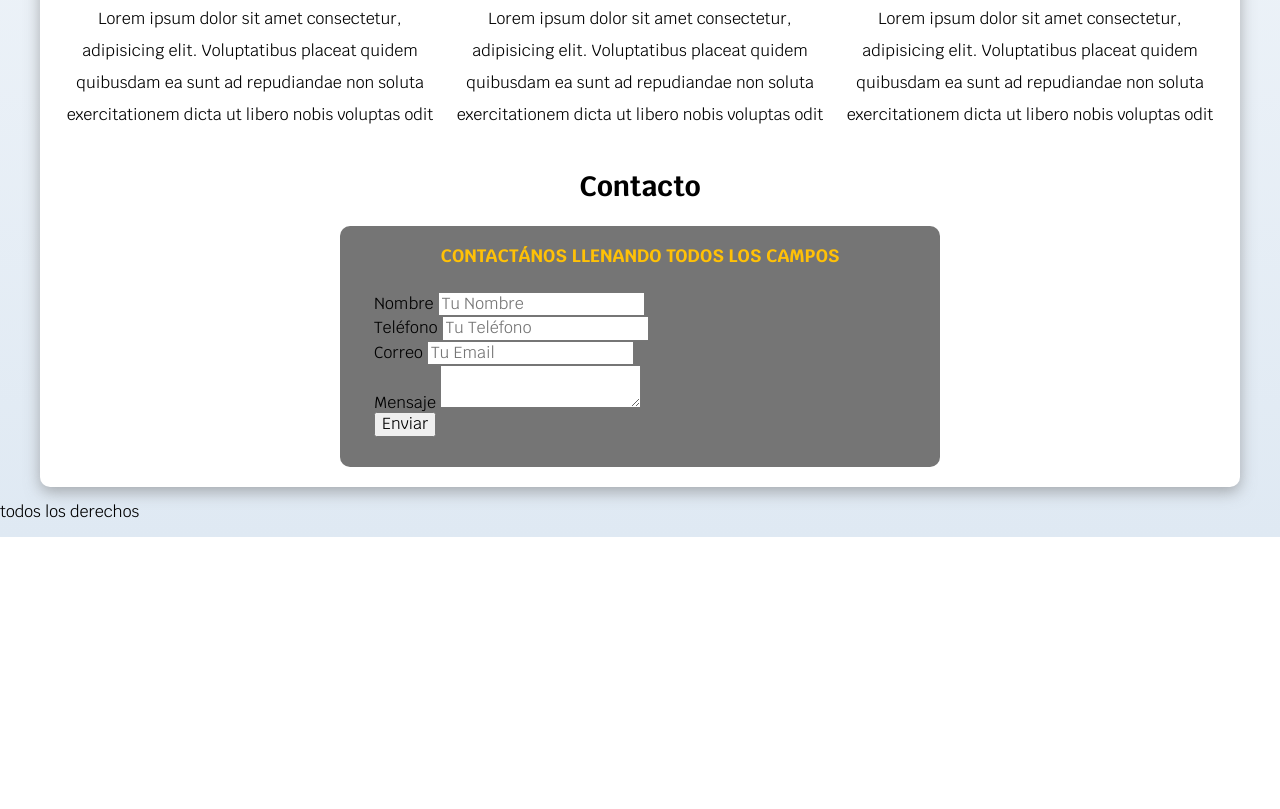
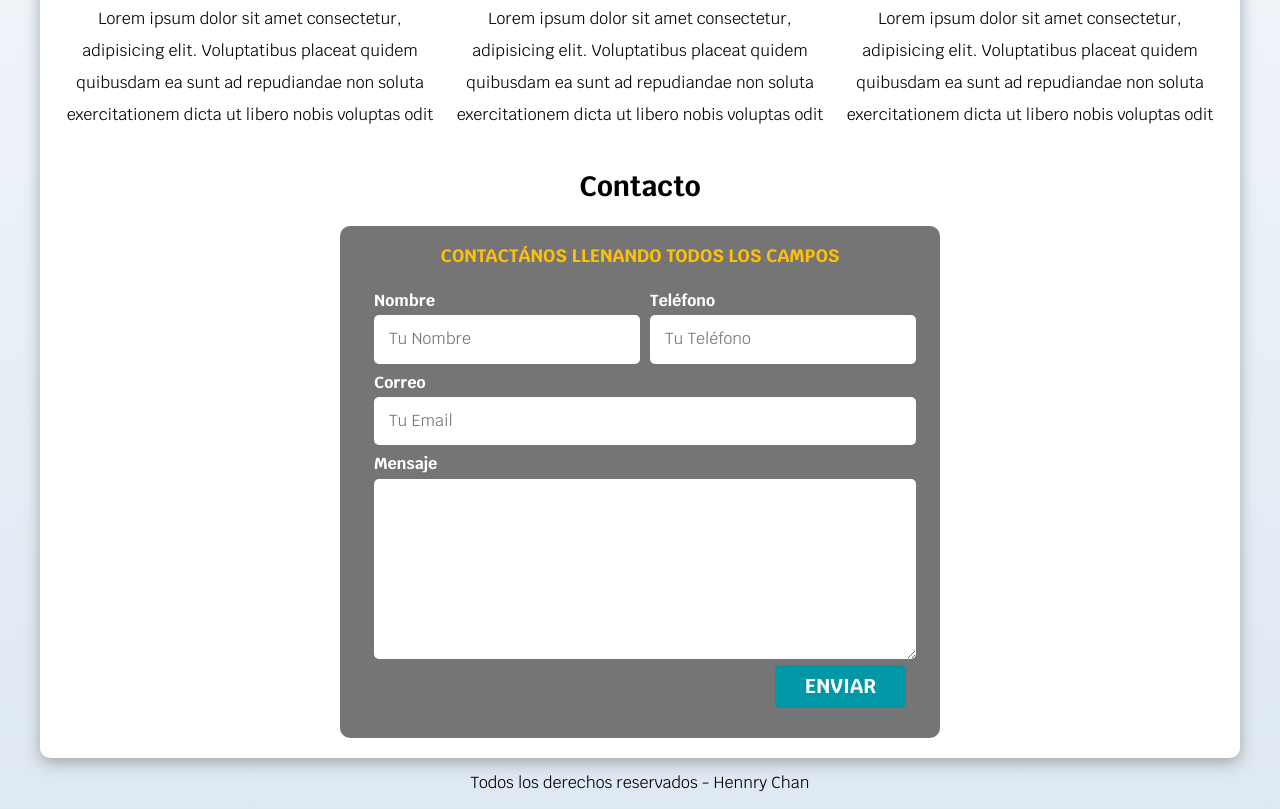
Before and after one commit to HennryChan/freelancer_web_udemy, a plain HTML site: page index.html in a window 1280 px wide. Shown: the part 886-1695 px from the top of the page. Before the commit the page ends 1423 px from the top, so only its background shows below. Drawn offline with Linux system fonts and the light colour scheme.

Commit message:
Se agrega los estilos de Mis servicios y el fooler

```diff
--- a/css/styles.css
+++ b/css/styles.css
@@ -38,7 +38,7 @@ body {
     border-radius: .5rem;
     width: 90%;
     text-align: center;
-
+    border: none;
 }
 
 .sombra {
@@ -76,6 +76,18 @@ h1, h2, h3 {
     font-size: 2rem;
 }
 
+/* Utilidades */
+.w-sm-100 {
+    width: 100%;
+}
+
+.flex {
+    display: flex;
+}
+
+.alinear-derecha {
+    justify-content: flex-end;
+}
 
 /* Navegación principal*/
 .contenedor {
@@ -101,6 +113,11 @@ h1, h2, h3 {
    .boton {
     width: auto;
   }
+
+  .w-sm-100 {
+    width: auto;
+  }
+
 }
 
 .navegacion-principal a {
@@ -208,3 +225,47 @@ h1, h2, h3 {
     margin-bottom: 2rem;
     color: var(--primario);
  }
+
+@media (min-width: 768px) {
+    .contenedor-campos {
+        display: grid;
+        grid-template-columns: 50% 50%;
+        grid-template-rows: auto auto 20rem;
+        column-gap: 1rem; /* Separación de columnas*/
+    }
+
+    /* Selecciona la clase, cuando hay varios del mismo nombre siguidos */
+    /* y necesitas agregar un estilo */
+    .campo:nth-child(3),
+    .campo:nth-child(4) {
+        grid-column: 1 / 3;
+    }
+ }
+
+
+.campo {
+    margin-bottom: 1rem;
+}
+
+.campo label {
+    color: var(--blanco);
+    font-weight: bold;
+    margin-bottom: .5rem;
+    display: block;
+}
+
+.campo textarea {
+    height: 18rem;
+}
+
+.input-text {
+    width: 100%;
+    border: none;
+    padding: 1.5rem;
+    border-radius: .5rem;
+}
+
+/* Fooler */
+.fooler {
+    text-align: center;
+}
--- a/index.html
+++ b/index.html
@@ -106,27 +106,27 @@
                     <div class="contenedor-campos">
                         <div class="campo">
                             <label>Nombre</label>
-                            <input type="text" placeholder="Tu Nombre">
+                            <input class="input-text" type="text" placeholder="Tu Nombre">
                         </div>
 
                         <div class="campo">
                             <label>Teléfono</label>
-                            <input type="tel" placeholder="Tu Teléfono">
+                            <input class="input-text" type="tel" placeholder="Tu Teléfono">
                         </div>
 
                         <div class="campo">
                             <label>Correo</label>
-                            <input type="email" placeholder="Tu Email">
+                            <input class="input-text" type="email" placeholder="Tu Email">
                         </div>
 
                         <div class="campo">
                             <label>Mensaje</label>
-                            <textarea></textarea>
+                            <textarea class="input-text"></textarea>
                         </div>
                     </div>
 
-                    <div>
-                        <input type="submit" value="Enviar">
+                    <div class="alinear-derecha flex">
+                        <input class="boton w-sm-100" type="submit" value="Enviar">
                     </div>
 
                 </fieldset>
@@ -135,8 +135,8 @@
         </section>
     </main>
 
-    <footer>
-        <p>todos los derechos</p>
+    <footer class="fooler">
+        <p>Todos los derechos reservados - Hennry Chan</p>
     </footer>
 </body>
 </html>
```
